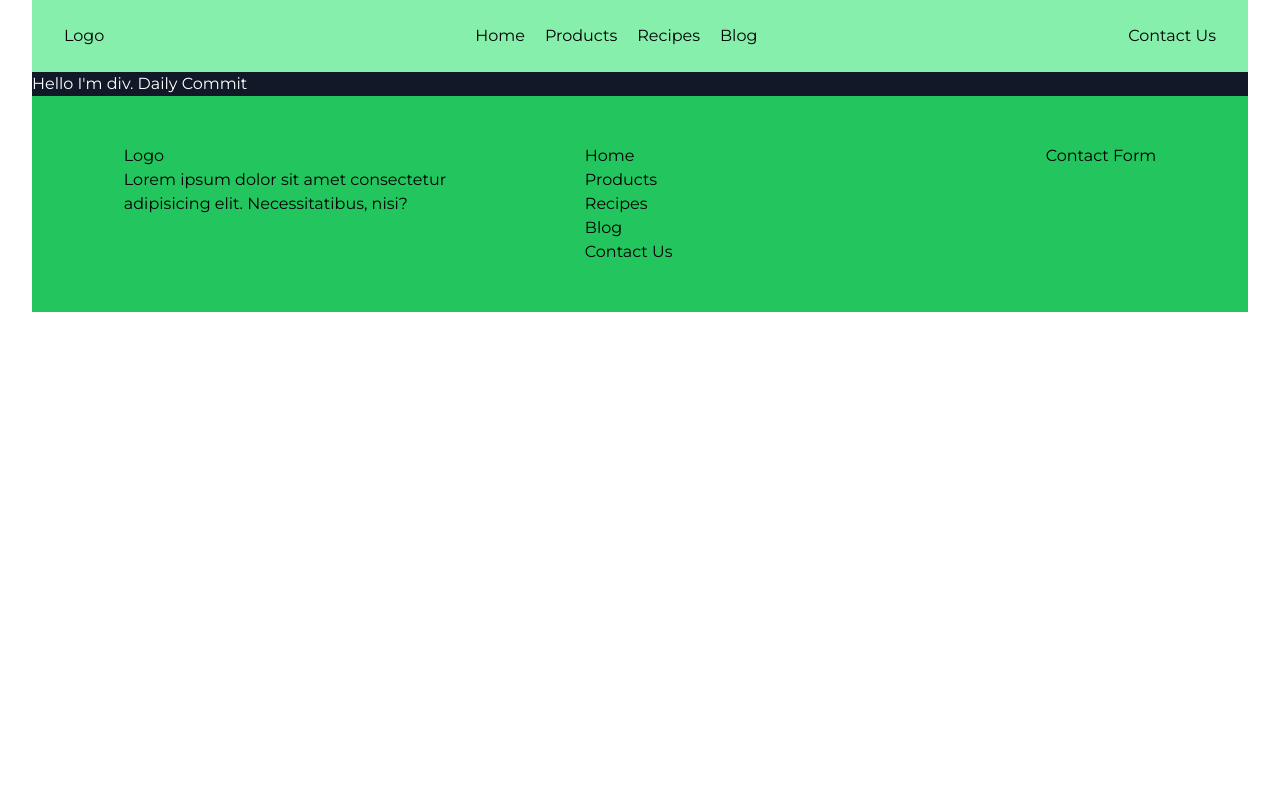
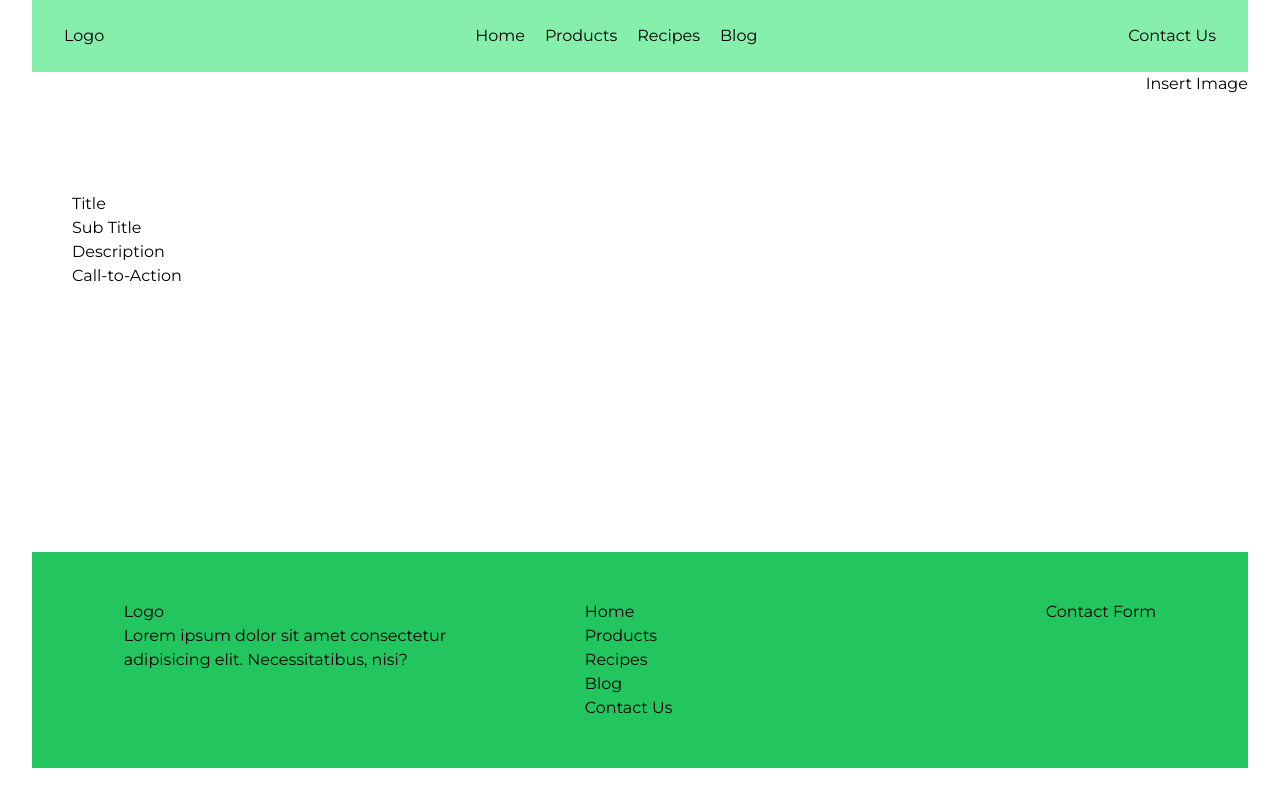
Before and after one commit to Saad-Khan-11/recipe-app, a Nuxt app: page / in a window 1280 px wide. Built offline with nearby package versions, Linux system fonts and the light colour scheme.

Commit message:
28 september commit

```diff
--- a/pages/index.vue
+++ b/pages/index.vue
@@ -1,6 +1,14 @@
 <template>
   <div class="font-Montserrat">
-    <div class="bg-gray-900 text-white">Hello I'm div. Daily Commit</div>
+    <div class="min-h-[60vh] flex justify-between">
+      <div class="mt-[15vh] ml-[5vh]">
+        <div>Title</div>
+        <div>Sub Title</div>
+        <div>Description</div>
+        <div>Call-to-Action</div>
+      </div>
+      <div>Insert Image</div>
+    </div>
   </div>
 </template>
 
```
